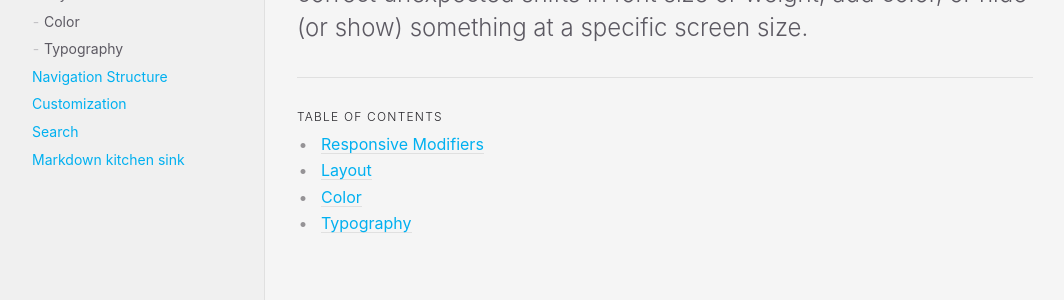
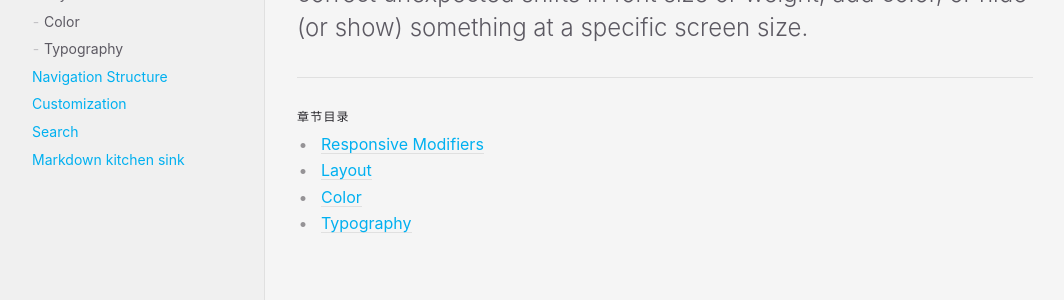
Before and after one commit to ColinC5887/JekyllTheme, a Jekyll site: the page built from docs/utilities/utilities.md, in a window 1280 px wide. Shown: the part 270-570 px from the top of the page, without its empty margins (91-1155 px from the left). Built offline with Jekyll 4.4.1, drawn with Linux system fonts in a browser that asks for light colours.

Commit message:
更新`章节目录`

```diff
--- a/_layouts/default.html
+++ b/_layouts/default.html
@@ -7,7 +7,7 @@
   <div class="page-wrap">
     <div class="side-bar">
       <a href="{{ site.url }}{{ site.baseurl }}" class="site-title fs-6 lh-tight">{{ site.title }}</a>
-      <span class="fs-3"><button class="js-main-nav-trigger navigation-list-toggle btn btn-outline" type="button" data-text-toggle="Hide">Menu</button></span>
+      <span class="fs-3"><button class="js-main-nav-trigger navigation-list-toggle btn btn-outline" type="button" data-text-toggle="Hide">菜单</button></span>
       <div class="navigation main-nav js-main-nav">
         {% include nav.html %}
       </div>
@@ -54,7 +54,7 @@
 
           {% if page.has_children == true and page.has_toc != false %}
           <hr>
-          <h2 class="text-delta">Table of contents</h2>
+          <h2 class="text-delta">章节目录</h2>
           {% assign children_list = site.pages | sort:"nav_order" %}
           <ul>
             {% for child in children_list %}
```
